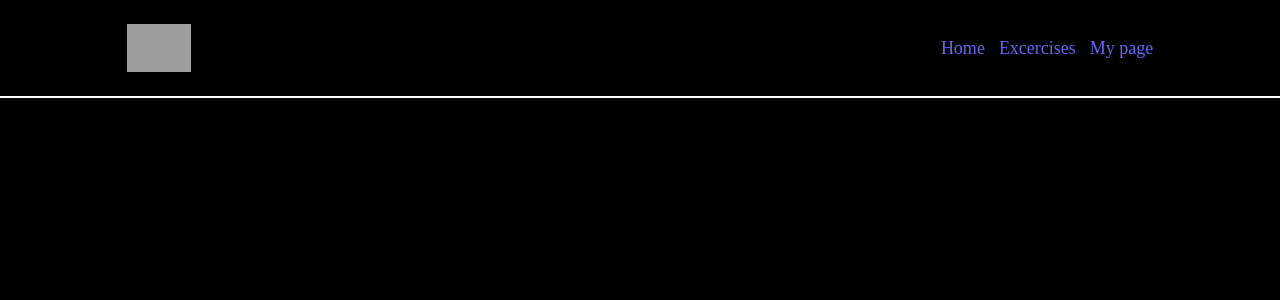
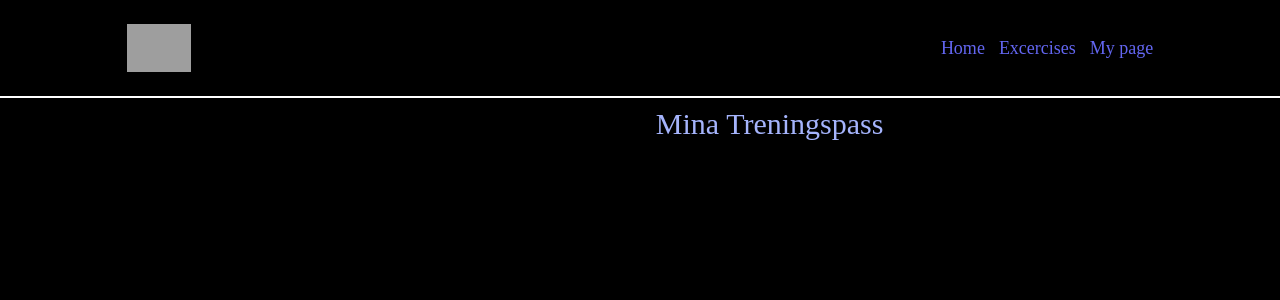
Before and after one commit to Johhed93/training-app, a React (Vite) app: page /excercises in a window 1280 px wide. Shown: the top 300 px of the page. Built offline with nearby package versions, Linux system fonts and the light colour scheme; grey boxes are pictures that could not be loaded; a web font is replaced by a local one.

Commit message:
tsx for myWorkoutpage not done

```diff
--- a/src/Pages/ExcercisePage.tsx
+++ b/src/Pages/ExcercisePage.tsx
@@ -1,6 +1,19 @@
-const MyWorkoutPage=()=>{
-return(
-<><p>Excercise</p></>
-)
-}
-export default MyWorkoutPage
+import "../App.css";
+import MyWorkoutList from "../components/MyWorkoutList";
+
+const MyWorkoutPage = () => {
+
+  return (
+    <div className="root-wrapper">
+      <div className="sidebar"></div>
+      <div className="central-content">
+        <h1 className="text-indigo-300 text-3xl mt-2">Mina Treningspass</h1>
+        <div className="excercises-container">
+        {<MyWorkoutList />}
+        </div>
+
+        </div>
+    </div>
+  );
+};
+export default MyWorkoutPage;
```
